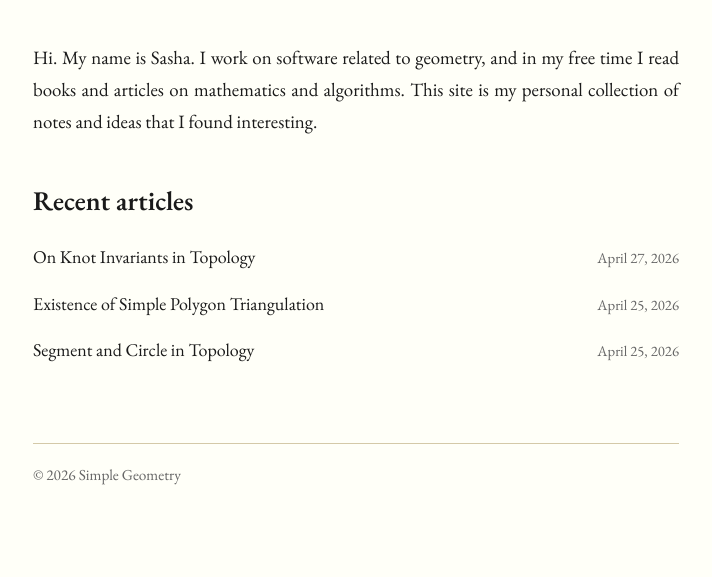
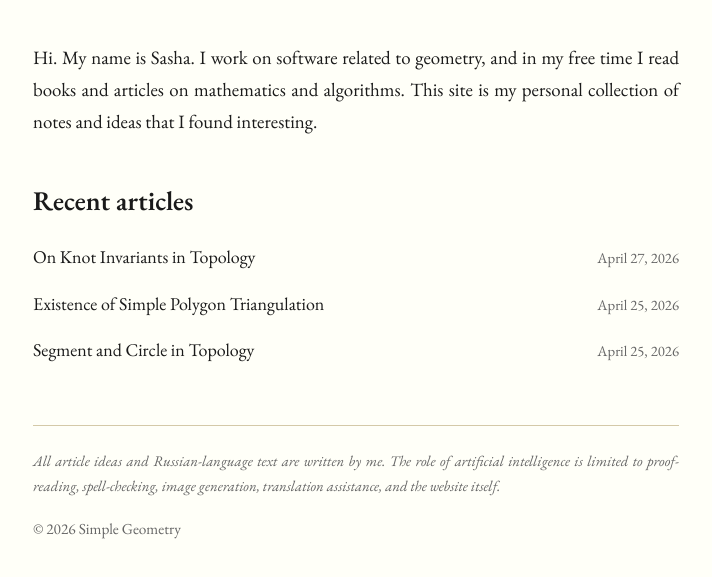
Before and after one commit to akulinich/Simple_Geometry, an Astro site: page /Simple_Geometry/en in a window 1280 px wide. Shown: the part 147-724 px from the top of the page, without its empty margins (284-996 px from the left). Built offline with nearby package versions, Linux system fonts and the light colour scheme; Astro itself is replaced by a stand-in of ours.

Commit message:
Add AI disclaimer

```diff
--- a/src/i18n/ui.ts
+++ b/src/i18n/ui.ts
@@ -7,6 +7,7 @@ export const ui = {
     'articles.heading': 'Articles',
     'meta.description': 'Notes on geometry',
     'article.date': 'en-US',
+    'home.ai_note': 'All article ideas and Russian-language text are written by me. The role of artificial intelligence is limited to proofreading, spell-checking, image generation, translation assistance, and the website itself.',
   },
   ru: {
     'nav.articles': 'Статьи',
@@ -16,6 +17,7 @@ export const ui = {
     'articles.heading': 'Статьи',
     'meta.description': 'Заметки о геометрии',
     'article.date': 'ru-RU',
+    'home.ai_note': 'Все идеи статей и русскоязычный текст написаны мной. Участие искусственного интеллекта ограничивается проверкой синтаксиса, орфографии, генерацией картинок, помощью в переводе на английский и работой самого сайта.',
   },
 } as const;
 
--- a/src/pages/en/index.astro
+++ b/src/pages/en/index.astro
@@ -34,6 +34,7 @@ function formatDate(date: Date) {
       </ul>
     </section>
   )}
+  <p class="ai-note">{t('home.ai_note')}</p>
 </BaseLayout>
 
 <style>
--- a/src/pages/ru/index.astro
+++ b/src/pages/ru/index.astro
@@ -34,6 +34,7 @@ function formatDate(date: Date) {
       </ul>
     </section>
   )}
+  <p class="ai-note">{t('home.ai_note')}</p>
 </BaseLayout>
 
 <style>
--- a/src/styles/global.css
+++ b/src/styles/global.css
@@ -220,9 +220,8 @@ img {
 
 /* Footer */
 footer {
-  margin-top: 4rem;
-  padding-top: 1rem;
-  border-top: 1px solid var(--border);
+  margin-top: 1rem;
+  padding-top: 0;
   font-size: 0.85rem;
   color: var(--muted);
   text-align: center;
@@ -234,6 +233,16 @@ footer {
   font-size: 1.05rem;
 }
 
+/* AI disclaimer on home page */
+.ai-note {
+  margin-top: 3rem;
+  padding-top: 1.2rem;
+  border-top: 1px solid var(--border);
+  font-size: 0.82rem;
+  font-style: italic;
+  color: var(--muted);
+}
+
 @media (max-width: 600px) {
   html { font-size: 16px; }
   .page-wrapper { padding: 1.25rem 1rem 3rem; }
```
